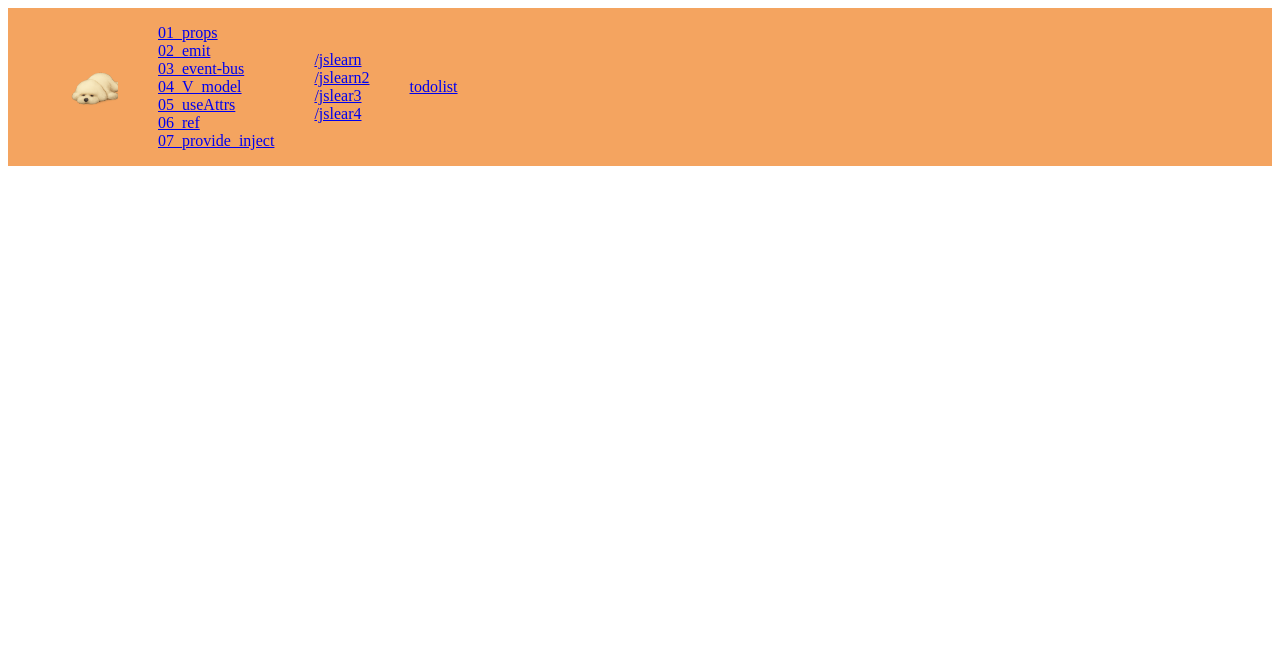
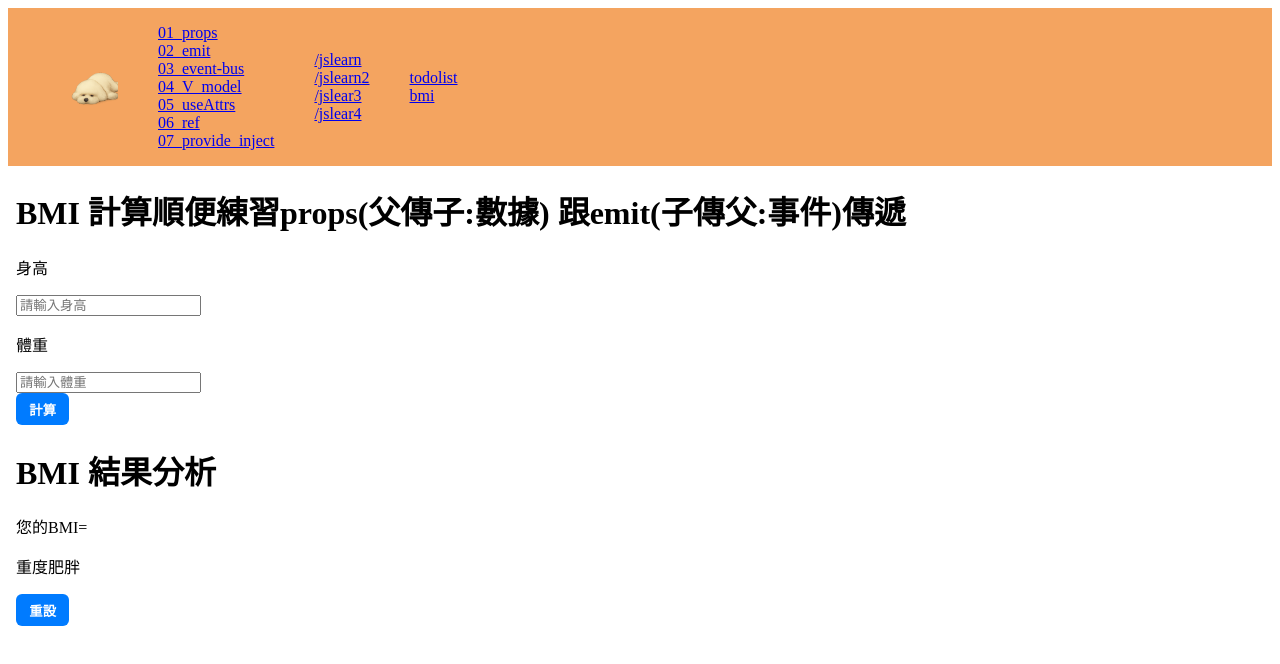
Before and after one commit to Roger0122/vue3_practise, a Vue app: page /bmi in a window 1280 px wide. Shown: the top 664 px of the page. Built offline with nearby package versions, Linux system fonts and the light colour scheme.

Commit message:
新增: Bmi的練習props &emit

```diff
--- a/src/App.vue
+++ b/src/App.vue
@@ -1,11 +1,11 @@
 <script setup>
-import { RouterLink, RouterView } from 'vue-router';
+import { RouterView } from 'vue-router';
 import navbar from '@/view/navbar.vue'
 </script>
 
 <template>
 <nav>
-    <navbar/>
+<navbar/>
 </nav>
 
 <body>
--- a/src/router/index.js
+++ b/src/router/index.js
@@ -12,6 +12,7 @@ import jslearn2 from '@/view/javaScript_learn/learn2.vue'
 import jslearn3 from '@/view/javaScript_learn/learn3.vue'
 import todolist from '@/view/ToDolist/index.vue'
 import jslearn4 from '@/view/javaScript_learn/learn4.vue'
+import bmi from '@/view/bmi/index.vue'
 
 const router = createRouter({
 history: createWebHistory(),
@@ -86,6 +87,12 @@ routes: [
         component:todolist
         ,
     },
+    {
+        path:'/bmi',
+        name:'/bmi',
+        component:bmi
+        ,
+    },
 
 ],
 })
--- /dev/null
+++ b/src/view/bmi/index.vue
@@ -0,0 +1,46 @@
+<template>
+<h1>BMI 計算順便練習props(父傳子:數據) 跟emit(子傳父:事件)傳遞</h1>
+
+<div>
+<p>身高</p>
+<input type="number" v-model="height" placeholder="請輸入身高">
+<p>體重</p>
+<input type="number" v-model="weight" placeholder="請輸入體重">
+
+<div>
+<Mybotton type="primary" @onClick="calc">計算</Mybotton>
+</div>
+<result :bmi="bmi" :height="height" :weight="weight"  @reset="resetForm"></result>
+
+
+</div>
+
+</template>
+
+<script setup lang="ts">
+import Mybotton from '@/view/ui/button.vue'
+import { ref } from 'vue';
+import  result from '@/view/bmi/result.vue'
+
+const height =ref();
+const weight =ref();
+const bmi =ref();
+
+const calc = () =>{
+   bmi.value = weight.value / (height.value / 100)**2
+   bmi.value = bmi.value.toFixed(2)
+
+  //  emit('calc',bmi.value)
+}
+
+const resetForm = () =>{
+  height.value = '';
+  weight.value = '';
+  bmi.value = '';
+}
+
+</script>
+
+<style scoped>
+
+</style>
--- /dev/null
+++ b/src/view/bmi/result.vue
@@ -0,0 +1,45 @@
+<template>
+  <h1>BMI 結果分析</h1>
+
+  <div>
+  <p>您的BMI= {{ props.bmi }}</p>
+
+  <p v-if= "props.bmi < 10 "></p>
+  <p v-else-if="props.bmi < 18.5">體重過輕</p>
+  <p v-else-if="props.bmi < 24">健康體位</p>
+  <p v-else-if="props.bmi < 27">輕度肥胖</p>
+  <p v-else-if="props.bmi < 30">中度肥胖</p>
+  <p v-else-if="props.bmi < 35">重度肥胖</p>
+  <p v-else>重度肥胖</p>
+
+
+  </div>
+  <MyButton type="primary" @onClick="emit('reset')">重設</MyButton>
+
+  </template>
+
+  <script setup lang="ts">
+  import MyButton from '@/view/ui/button.vue'
+  const props = defineProps({
+    bmi: {
+      type: Number,
+      required: true,
+    },
+    weight: {
+      type: Number,
+      required: true,
+    },
+    height: {
+      type: Number,
+      required: true,
+    },
+  });
+
+  const emit = defineEmits(['reset']);
+
+
+  </script>
+
+  <style scoped>
+
+  </style>
--- a/src/view/navbar.vue
+++ b/src/view/navbar.vue
@@ -29,6 +29,7 @@
   <div>
     <ul>
       <li><div class="link"><RouterLink to="/todolist">todolist</RouterLink></div></li>
+      <li><div class="link"><RouterLink to="/bmi">bmi</RouterLink></div></li>
     </ul>
   </div>
 </div>
```
